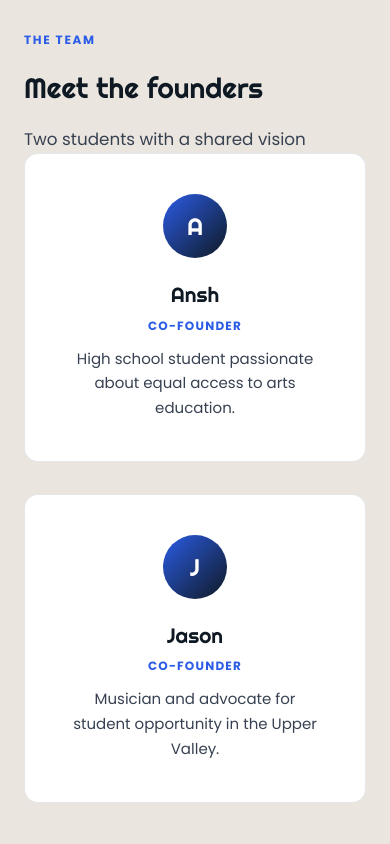
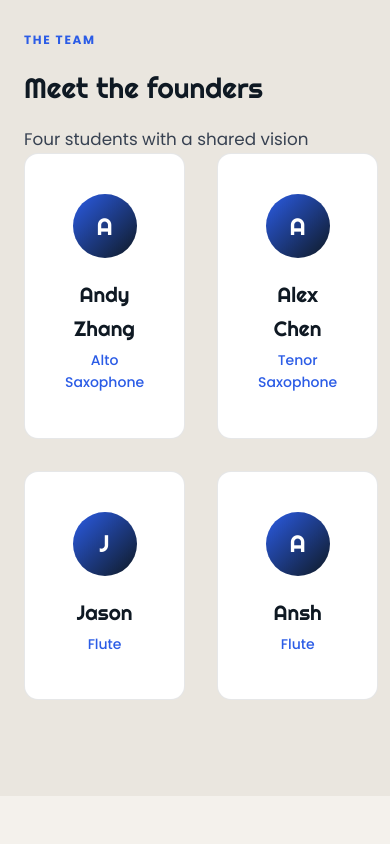
Before and after one commit to AEnldlya/keychange-redesigned, a Next.js app: page /about in a window 390 px wide. Shown: the part 960-1804 px from the top of the page. Built offline with nearby package versions, Linux system fonts and the light colour scheme.

Commit message:
Add all 4 founders to About page with instruments
Andy Zhang (Alto Saxophone), Alex Chen (Tenor Saxophone),
Jason (Flute), Ansh (Flute). Roles TBD. 4-column grid layout
with responsive 2-column on tablet/mobile.

Co-Authored-By: Claude Sonnet 4.6 <noreply@anthropic.com>

```diff
--- a/app/about/page.jsx
+++ b/app/about/page.jsx
@@ -69,25 +69,26 @@ export default function AboutPage() {
           <Reveal style={{ textAlign: 'center', marginBottom: 'var(--sp-16)' }}>
             <span className="eyebrow">The Team</span>
             <h2 style={{ fontFamily: 'var(--font-display)', fontSize: 'clamp(1.75rem, 3.5vw, 2.5rem)', fontWeight: 400, marginBottom: 'var(--sp-4)' }}>Meet the founders</h2>
-            <p style={{ fontSize: '1.05rem', color: 'var(--ink-2)' }}>Two students with a shared vision</p>
+            <p style={{ fontSize: '1.05rem', color: 'var(--ink-2)' }}>Four students with a shared vision</p>
           </Reveal>
 
           <motion.div
             ref={foundersRef}
-            className="founders-grid"
+            className="founders-grid founders-grid-4"
             variants={containerVariants}
             initial="hidden"
             animate={foundersInView ? 'visible' : 'hidden'}
           >
             {[
-              { name: 'Ansh', role: 'Co-Founder', bio: 'High school student passionate about equal access to arts education.' },
-              { name: 'Jason', role: 'Co-Founder', bio: 'Musician and advocate for student opportunity in the Upper Valley.' },
+              { name: 'Andy Zhang',  instrument: 'Alto Saxophone' },
+              { name: 'Alex Chen',   instrument: 'Tenor Saxophone' },
+              { name: 'Jason',       instrument: 'Flute' },
+              { name: 'Ansh',        instrument: 'Flute' },
             ].map((f) => (
               <motion.div key={f.name} className="founder-card" variants={itemVariants} whileHover={{ y: -4, boxShadow: '0 20px 40px rgba(0,0,0,0.1)' }} transition={spring}>
                 <div className="founder-avatar">{f.name[0]}</div>
                 <h3>{f.name}</h3>
-                <p className="founder-role">{f.role}</p>
-                <p className="founder-bio">{f.bio}</p>
+                <p className="founder-instrument">{f.instrument}</p>
               </motion.div>
             ))}
           </motion.div>
--- a/styles/globals.css
+++ b/styles/globals.css
@@ -452,7 +452,10 @@ button { cursor: pointer; border: none; background: none; }
 .founder-card h3 { font-family: var(--font-display); font-size: 1.3rem; font-weight: 400; color: var(--ink); margin-bottom: var(--sp-1); }
 .founder-role { font-size: 0.75rem; font-weight: 700; text-transform: uppercase; letter-spacing: 0.1em; color: var(--blue); margin-bottom: var(--sp-3); }
 .founder-bio { font-size: 0.9375rem; line-height: 1.65; color: var(--ink-2); }
-@media (max-width: 560px) { .founders-grid { grid-template-columns: 1fr; } }
+.founder-instrument { font-size: 0.875rem; font-weight: 500; color: var(--blue); margin-bottom: var(--sp-1); }
+.founders-grid-4 { grid-template-columns: repeat(4, 1fr); max-width: 100%; }
+@media (max-width: 900px) { .founders-grid-4 { grid-template-columns: repeat(2, 1fr); } }
+@media (max-width: 560px) { .founders-grid { grid-template-columns: 1fr; } .founders-grid-4 { grid-template-columns: repeat(2, 1fr); } }
 .values-grid { display: grid; grid-template-columns: repeat(4, 1fr); gap: var(--sp-5); }
 .value-card { background: var(--white); border-radius: var(--radius-lg); padding: var(--sp-8); border: 1px solid var(--border); height: 100%; transition: transform var(--base), box-shadow var(--base); }
 .value-card:hover { transform: translateY(-4px); box-shadow: var(--shadow-lg); }
```
